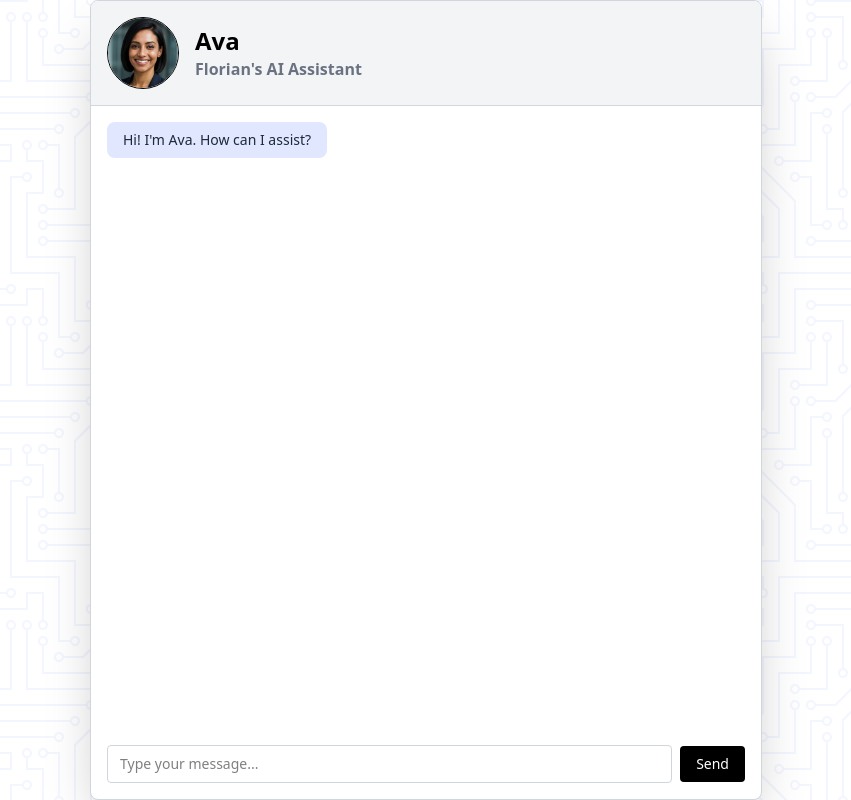
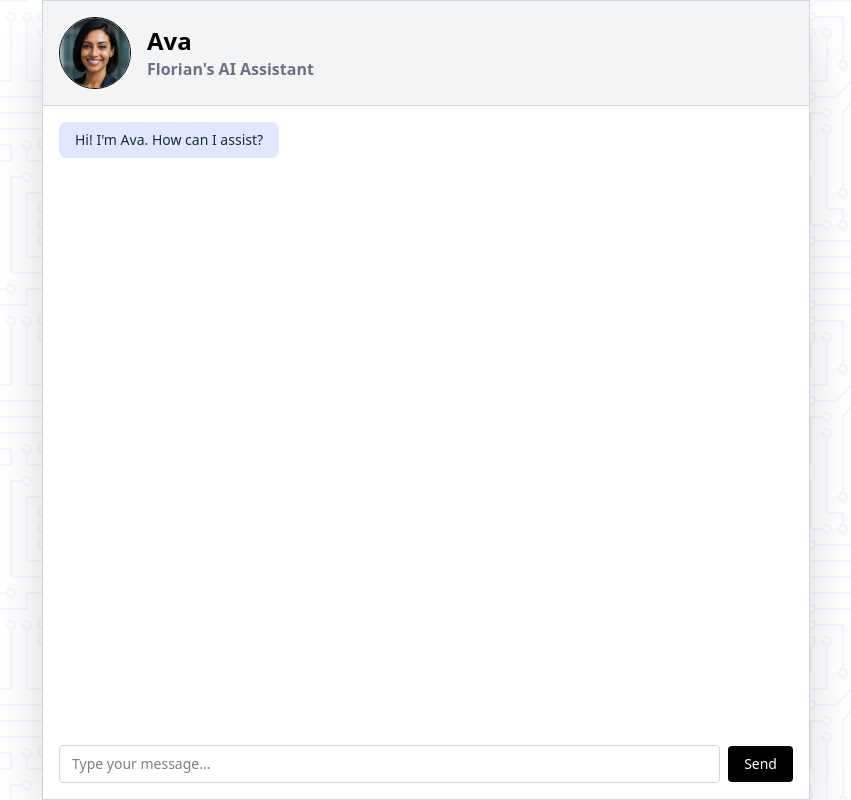
Before and after one commit to Florian-Celibashi/Ava-AI-Assistant, a React (Vite) app in the folder frontend/: page / in a window 1280 px wide. Shown: the whole page, without its empty margins (214-1065 px from the left). Built offline with nearby package versions, Linux system fonts and the light colour scheme.

Commit message:
Tweaked UI for better mobile experience.

```diff
--- a/frontend/src/App.jsx
+++ b/frontend/src/App.jsx
@@ -1,4 +1,4 @@
-import { useState } from 'react';
+import { useState, useEffect, useRef } from 'react';
 import axios from 'axios';
 import avatar from '../public/avatar.jpeg';
 import './App.css';
@@ -9,6 +9,14 @@ function App() {
   ]);
   const [input, setInput] = useState('');
   const [loading, setLoading] = useState(false);
+
+  const bottomRef = useRef(null);
+
+  useEffect(() => {
+    if (!loading) {
+      bottomRef.current?.scrollIntoView({ behavior: 'smooth' });
+    }
+  }, [messages, loading]);
 
   const sendMessage = async () => {
     if (!input.trim()) return;
@@ -44,7 +52,7 @@ function App() {
   };
 
   return (
-    <div className="flex flex-col h-screen mx-auto bg-white shadow-2xl rounded-lg overflow-hidden max-w-2xl border border-gray-300">
+    <div className="flex flex-col h-screen w-screen md:w-3xl max-w-full mx-auto bg-white shadow-2xl overflow-hidden border border-gray-300">
       <div className="flex items-center gap-4 p-4 bg-gray-100 border-b border-gray-300">
         <img src={avatar} alt="Ava" className="w-18 h-18 rounded-full object-cover border" />
         <div>
@@ -70,6 +78,7 @@ function App() {
             Ava is typing...
           </div>
         )}
+        <div ref={bottomRef} />
       </div>
 
       <div className="flex items-center gap-2 p-4">
```
Also changed, not shown: 10 other files (tests, documents, lock files or other folders).
